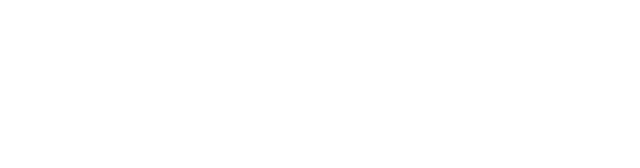
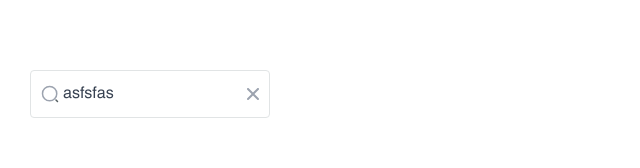
Before and after one commit to saba1101/react_components, a React (Vite) app: page / in a window 1280 px wide. Shown: the top 168 px of the page, without its empty margins (0-640 px from the left). Built offline with nearby package versions, Linux system fonts and the light colour scheme.

Commit message:
search comp....

```diff
--- /dev/null
+++ b/src/components/Search/Search.jsx
@@ -0,0 +1,127 @@
+import { useEffect, useRef, useState } from 'react'
+import style from './Search.module.scss'
+import IconSearch from '@/assets/icons/svg/search.svg'
+import IconClear from '@/assets/icons/svg/x.svg'
+import { _getSize } from '../../utils/Helpers'
+
+const Search = (
+    {
+        value,
+        size,
+        withSuggestions,
+        suggestions,
+        change,
+        placeholder,
+    }
+) => {
+    const [Focused,setFocused] = useState(false)
+    const [Collapsed,setCollapsed] = useState(false)
+    const [SuggestionData,setSuggestionsData] = useState([])
+    const SearchRef = useRef(null)
+
+    useEffect(() => {
+        if(withSuggestions && suggestions){
+            ModifySuggestions()
+        }
+    },[suggestions,withSuggestions])
+
+    useEffect(() => {
+        document.addEventListener('click',ClickHandler)
+
+        return () => {
+            document.removeEventListener('click',ClickHandler)
+        }
+    },[])
+
+    const ClickHandler = (event) => {
+        if(event.composedPath().includes(SearchRef.current)) return
+        setCollapsed(false)
+    }
+
+    const Focus = () => {
+        setFocused(true)
+
+        // if((withSuggestions && suggestions && !Collapsed) && !value.trim() !== '') setCollapsed(true)
+    }
+
+    const onChange = (value) => {
+        if(change && typeof change === 'function'){
+            change(value)
+        }
+        if(suggestions.length && withSuggestions){
+            setCollapsed(true)
+        }
+    }
+
+    const SelectOption = (value) => {
+        change(value)
+        setCollapsed(false)
+    }
+
+    const clearValue = () => {
+        change('')
+    }
+
+    const ModifySuggestions = () => {
+        if(suggestions && suggestions instanceof Array){
+          let splitedWords = suggestions.map(el => [el.split('')])
+          setSuggestionsData(splitedWords)
+        }
+      }
+    return (
+        <div ref={SearchRef} className={`${style.searchWrapper} ${style[_getSize(size)]} ${Focused ? style.focused : ''}`}>
+            <div className={style.iconSearch}>
+                <img src={IconSearch} alt="" />
+            </div>
+            <div className={style.inputWrapper}>
+                <input
+                    type="text"
+                    value={value}
+                    onFocus={Focus}
+                    onBlur={() => setFocused(false)}
+                    onChange={(event) => onChange(event.target.value)}
+                    spellCheck={false}
+                    placeholder={placeholder ?? 'Search..'}
+                />
+            </div>
+            <div onClick={clearValue} className={`${style.iconClear} ${value && value.trim() !== '' ? style.visible : style.hidden}`}>
+                <img src={IconClear} alt="" />
+            </div>
+            {
+                Collapsed && withSuggestions && suggestions.length && value ? (
+                    <div className={style.suggestionOptions}>
+                        <ul>
+                            {
+                                SuggestionData.map((s,ind) => {
+                                    return (
+                                        <li
+                                            key={ind}
+                                            className={!s[0].join('').toLowerCase().includes(value.toLowerCase()) && value !== '' ? style.hidden : ''}
+                                            onClick={() => SelectOption(s[0].join(''))}
+                                        >
+                                            {
+                                                s[0].map((w,index) => {
+                                                    return (
+                                                        <span
+                                                            key={index}
+                                                            className={`${w.toLowerCase().includes(value.toLowerCase().split('')[index]) ? style.matchHighlight : ''}`}
+                                                        >
+                                                            {w}
+                                                        </span>
+                                                    )
+                                                })
+                                            }
+                                        </li>
+                                    )
+                                })
+                            }
+                        </ul>
+                    </div>
+                )
+                : ''
+            }
+        </div>
+    )
+}
+
+export default Search
--- /dev/null
+++ b/src/components/Search/Search.module.scss
@@ -0,0 +1,123 @@
+.searchWrapper{
+    width: 100%;
+    border: 0.0625rem solid $Day-Steelgrey06;
+    transition: $Default-Transition;
+    border-radius: 0.25rem;
+    position: relative;
+
+    &.focused{
+        border: 0.0625rem solid $Main-Blue;
+        &::before{
+            content: '';
+            width: 100%;
+            height: 100%;
+            border: 0.25rem solid rgba($Main-Blue,.1);
+            position: absolute;
+            border-radius: 0.375rem;
+            top: 50%;
+            left: 50%;
+            transform: translate(-50%,-50%);
+            z-index: -1;
+
+        }
+    }
+
+    .iconSearch{
+        position: absolute;
+        top: 50%;
+        left: 0.625rem;
+        transform: translate(0,-50%);
+        @include centerEl;
+        pointer-events: none;
+        user-select: none;
+
+        img{
+            width: 1.125rem;
+        }
+    }
+
+    .iconClear{
+        position: absolute;
+        top: 50%;
+        right: 0.625rem;
+        transform: translate(0,-50%);
+        @include centerEl;
+        cursor: pointer;
+        user-select: none;
+        transition: $Default-Transition;
+
+        img{
+            width: 0.75rem;
+        }
+
+        &.visible{
+            opacity: 1;
+            pointer-events: all;
+        }
+        &.hidden{
+            pointer-events: none;
+            opacity: 0;
+        }
+    }
+
+    .inputWrapper{
+        width: 100%;
+        height: 100%;
+
+        input{
+            width: 100%;
+            height: 100%;
+            padding: 0 1.875rem 0 2rem;
+            font-size: 1rem;
+            color: #374151;
+        }
+    }
+
+    .suggestionOptions{
+        width: 100%;
+        max-height: 11rem;
+        overflow: auto;
+        border: 0.0625rem solid $Day-Steelgrey03;
+        position: absolute;
+        top: calc(100% + 0.375rem);
+        left: 0;
+        background: $Day-Steelgrey00;
+        border-radius: 0.25rem;
+
+        ul{
+            li{
+                padding: 1rem;
+                cursor: pointer;
+                transition: $Default-Transition;
+
+                &:hover{
+                    background: $Day-Steelgrey01;
+                }
+
+                &.hidden{
+                    display: none;
+                }
+
+                span{
+                    color: $Day-TextPrimary;
+                    font-size: 0.9375rem;
+
+                    &.match_highlight{
+                        color: #0053FF;
+                        font-weight: 600;
+                    }
+                }
+            }
+        }
+    }
+
+    &.small{
+        height: 2.625rem;
+    }
+    &.medium{
+        height: 3rem;
+    }
+    &.large{
+        height: 3.5rem;
+    }
+}
--- a/src/utils/Helpers.js
+++ b/src/utils/Helpers.js
@@ -0,0 +1,8 @@
+const _getSize = (size) => {
+    if(size && !['small','medium','large'].includes(size)) return 'medium'
+    return size ? size : 'medium'
+}
+
+export {
+    _getSize
+}
--- a/src/views/home/Home.jsx
+++ b/src/views/home/Home.jsx
@@ -4,6 +4,7 @@
 import SingleSelectDropdown from "../../components/Form/Selects/SingleSelect/SingleSelectDropdown"
 import MainButton from "../../components/Form/Button/MainButton"
 import IconArrow from '@/assets/icons/svg/arrow.svg'
+import Search from '../../components/Search/Search'
 
 import { Data } from "../../utils/Data"
 
@@ -11,6 +12,7 @@
     const [value,setValue]  = useState('')
     const [SelectedObj,setSelectedObj] = useState({})
     const [SelectedID,setSelectedID] = useState(14)
+    const [SearchValue,setSearchValue] = useState('asfsfas')
 
     return (
         <div className="page-home-wrapper">
@@ -63,6 +65,17 @@
                     loading={true}
                 />
             </div> */}
+
+            <div className="search-wrapper margin" style={{width: '240px'}}>
+                <Search
+                    value={SearchValue}
+                    change={(val) => setSearchValue(val)}
+                    suggestions={['asd','dsfsa','gdsgsd','fsafmsakfmsafsmnas']}
+                    withSuggestions={true}
+                    size={'medium'}
+                    placeholder={'Search...'}
+                />
+            </div>
         </div>
     )
 }
```
Also changed, not shown: src/assets/icons/svg/search.svg (added), src/assets/icons/svg/x.svg (added).
